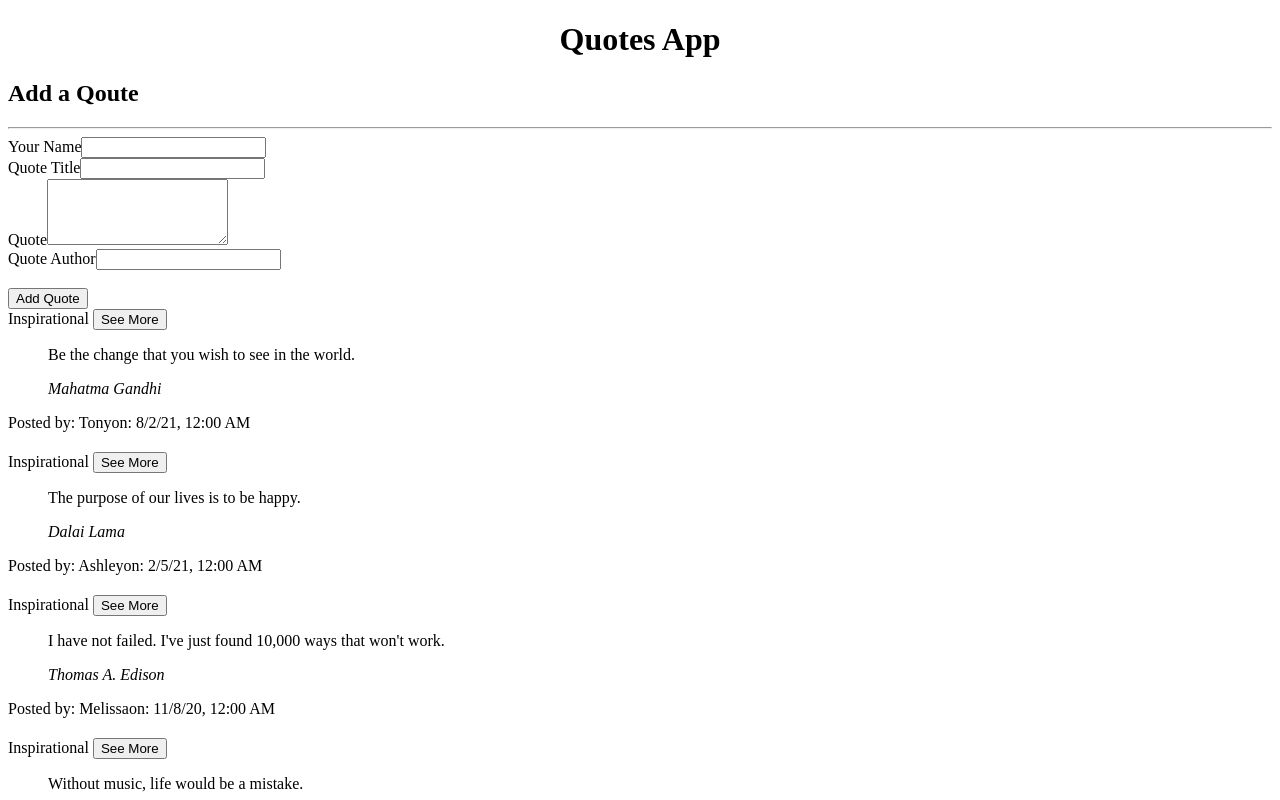
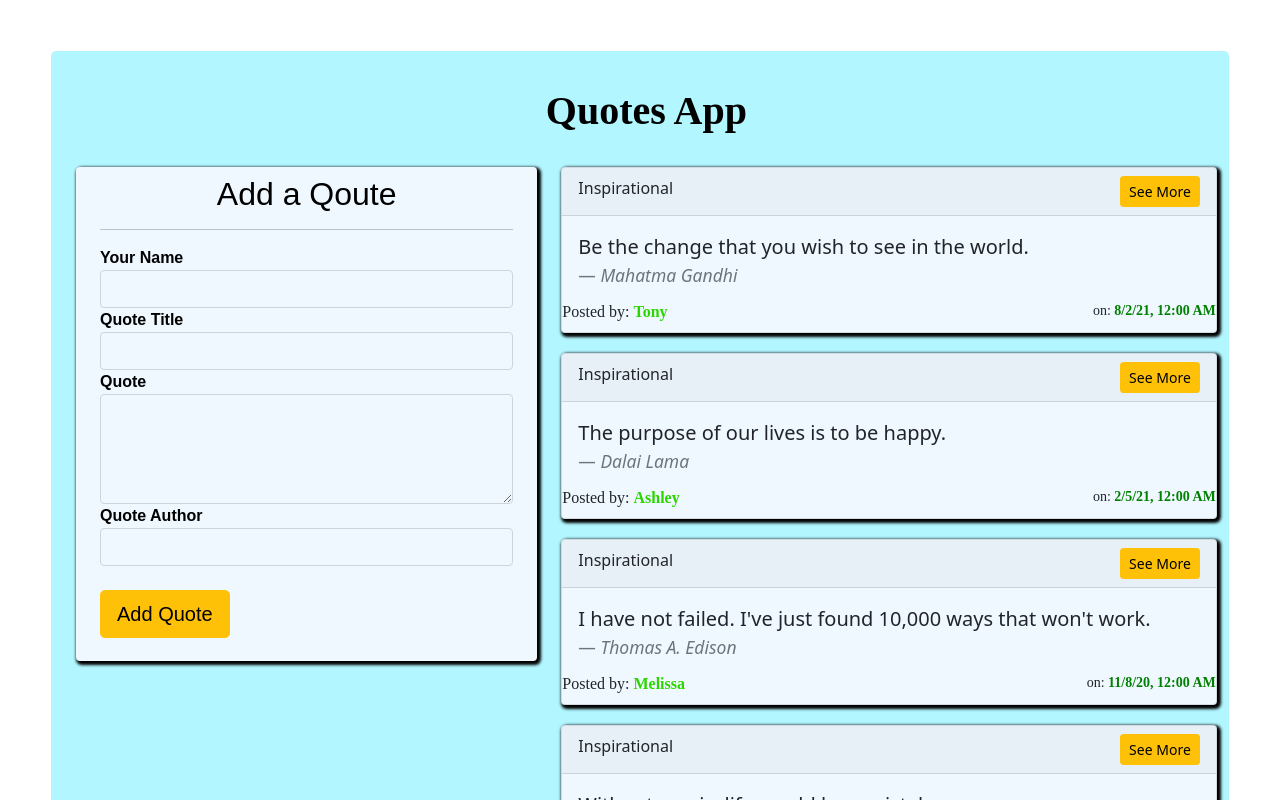
Before and after one commit to Mikemunene16/quote-app, an Angular app: page / in a window 1280 px wide. Shown: the top 800 px of the page. Built offline with nearby package versions, Linux system fonts and the light colour scheme.

Commit message:
Add style to the components

```diff
--- a/src/app/quote-form/quote-form.component.css
+++ b/src/app/quote-form/quote-form.component.css
@@ -0,0 +1,28 @@
+.form-control{
+    color: black;
+    background: transparent;
+    font-weight: 570;
+  }
+  label{
+    color: black;
+    font-weight: 600;
+  }
+  /*hr{
+    width: 50%;
+    height: 2px;
+    background-color: orange;
+  }*/
+  .heading{
+    color: black;
+    text-align: center;
+    padding-top: 2%;
+  }
+  .container-fluid{
+    background-color: aliceblue;
+    box-shadow: 2px 2px 3px 2px black;
+    border-radius: 4px;
+    padding-bottom: 5%;
+    /*box-shadow: 2px 2px 3px 2px black;*/
+    font-family:Arial, Helvetica, sans-serif;
+    margin-bottom: 5%;
+  }
--- a/src/app/quote-form/quote-form.component.html
+++ b/src/app/quote-form/quote-form.component.html
@@ -1,3 +1,4 @@
+
 <div class="container-fluid">
     <h2 class="heading">Add a Qoute</h2>
     <hr>
@@ -6,10 +7,10 @@
             <label for="name">Your Name</label>
             <input type="text" class="form-control" id="name"  [(ngModel)]="quoted.name" name="name" #name='ngModel' minlength="3" required>
             <div *ngIf="name.invalid && name.dirty" class="alert alert-danger">
-                <div *ngIf="name.errors?.required">
+                <div *ngIf="name.errors?.['required']">
                     Your name is required.
                 </div>
-                <div *ngIf="name.errors?.minlength">
+                <div *ngIf="name.errors?.['minlength']">
                   Name is at least 3 characters long.
                 </div>
               </div>
@@ -20,7 +21,7 @@
             <label for="name">Quote Title</label>
             <input type="text" required class="form-control" id="title" [(ngModel)]="quoted.title" name="title" #title='ngModel'>
             <div *ngIf="title.invalid && title.dirty" class="alert alert-danger">
-                <div *ngIf="title.errors?.required">
+                <div *ngIf="title.errors?.['required']">
                     Title is required.
                 </div>
               </div>
@@ -31,7 +32,7 @@
             <label for="description">Quote</label>
             <textarea class="form-control" id="quote" rows="4" required [(ngModel)]="quoted.quote" name="quote" #quote='ngModel'></textarea>
             <div *ngIf="quote.invalid && quote.dirty" class="alert alert-danger">
-                <div *ngIf="quote.errors?.required">
+                <div *ngIf="quote.errors?.['required']">
                     Quote can not be empty.
                 </div>
               </div>
@@ -42,7 +43,7 @@
             <label for="name">Quote Author</label>
             <input type="text" required class="form-control" id="author" id="author"[(ngModel)]="quoted.author" name="author" #author='ngModel'>
             <div *ngIf="title.invalid && title.dirty" class="alert alert-danger">
-                <div *ngIf="title.errors?.required">
+                <div *ngIf="title.errors?.['required']">
                     Author Name is required.
                 </div>
               </div>
--- a/src/app/quotes-detail/quotes-detail.component.css
+++ b/src/app/quotes-detail/quotes-detail.component.css
@@ -0,0 +1,29 @@
+#delete{
+    font-size: 20px;
+    margin-right: 2%;
+  }
+  #del{
+    float:right;
+  }
+  #like{
+    font-size: 16px;
+  }
+  #dislike{
+    font-size: 16px;
+  }
+  .hate{
+    margin-left: 10px;
+    background-color: brown;
+    color: white;
+  }
+  hr{
+    background-color: darkcyan;
+  }
+  #buttons{
+    margin-top: 5%;
+    margin-bottom: 10%;
+  }
+  #when{
+    float:right;
+    font-family: 'Handlee', cursive;
+  }
--- a/src/app/quotes-detail/quotes-detail.component.html
+++ b/src/app/quotes-detail/quotes-detail.component.html
@@ -1,4 +1,4 @@
-<h6 class="card-subtitle mb-2 text-muted"> <cite title="Source Title">{{quoty.author}}</cite>  <span id="when">Posted: {{quoty.datePosted|dataPipe}} days ago.</span> </h6>
+<h6 class="card-subtitle mb-2 text-muted"> <cite title="Source Title">{{quoty.name}}</cite>  <span id="when"> Posted: {{quoty.datePosted|dataPipe}} days ago.</span> </h6>
 <div class="container-fluid" id="buttons">
   <button class="btn btn-sm btn-success" (click)='upvote()'>{{quoty.likes}} <i class="fa fa-thumbs-up" id="like"></i></button>
   <button class="btn btn-sm hate" id="hate" (click)='downvote()'>{{quoty.dislikes}} <i class="fa fa-thumbs-down" id="dislike"></i></button>
--- a/src/app/quotes/quotes.component.css
+++ b/src/app/quotes/quotes.component.css
@@ -0,0 +1,58 @@
+h1{
+    font-family: 'Special Elite', cursive;
+    color: black;
+    text-align: center;
+    font-weight: bolder;
+    padding-bottom: 2%;
+    padding-top: 2%;
+  }
+  h4{
+    font-family: 'Architects Daughter', cursive;
+  }
+  span{
+    font-family: 'Architects Daughter', cursive;
+  }
+  .overlay{
+
+    /* background-color: #575151; */
+    background-color:rgba(0, 225, 255, 0.301);
+    background-position: center;
+    border-radius: 5px;
+    margin-top:4%;
+    margin-left: 4%;
+    margin-right: 4%;
+    margin-bottom: 5%;
+    padding-top: 1%;
+    padding-left: 1%;
+    padding-bottom: 5%;
+  }
+  #name{
+    color:rgb(43, 214, 0);
+    font-weight: 700;
+  }
+  .all-cards{
+    display: flex;
+    flex-wrap: wrap;
+    justify-content: space-around;
+  }
+  #quotes-button{
+    float: right;
+  }
+  .card{
+    margin-bottom: 2%;
+    background-color: aliceblue;
+    box-shadow: 2px 2px 3px 2px black;
+  }
+  #date{
+    float: right;
+    font-size: 14px;
+  }
+  #datecolor{
+    color: green;
+    font-weight: 700;
+  }
+  .card-text{
+    font-family: 'Handlee', cursive;
+    font-weight: 570;
+    font-size: 18px;
+  }
--- a/src/app/quotes/quotes.component.html
+++ b/src/app/quotes/quotes.component.html
@@ -19,7 +19,7 @@
             </blockquote>
           </div>
 
-          <span class="card-subtitle mb-2">Posted by: <span id="name">{{quote.name}}</span><span id="date">on: <span id="datecolor">{{quote.datePosted|date:'short'}}</span></span></span>
+          <span class="card-subtitle mb-2">Posted by: <span id="name">{{quote.name}}</span><span id="date"> on: <span id="datecolor">{{quote.datePosted|date:'short'}}</span></span></span>
 
         </div>
       </div>
--- a/src/index.html
+++ b/src/index.html
@@ -6,6 +6,8 @@
   <base href="/">
   <meta name="viewport" content="width=device-width, initial-scale=1">
   <link rel="icon" type="image/x-icon" href="favicon.ico">
+  <link href="https://cdn.jsdelivr.net/npm/bootstrap@5.1.3/dist/css/bootstrap.min.css" rel="stylesheet" integrity="sha384-1BmE4kWBq78iYhFldvKuhfTAU6auU8tT94WrHftjDbrCEXSU1oBoqyl2QvZ6jIW3" crossorigin="anonymous">
+  <script src="https://cdn.jsdelivr.net/npm/bootstrap@5.1.3/dist/js/bootstrap.bundle.min.js" integrity="sha384-ka7Sk0Gln4gmtz2MlQnikT1wXgYsOg+OMhuP+IlRH9sENBO0LRn5q+8nbTov4+1p" crossorigin="anonymous"></script>
 </head>
 <body>
   <app-root></app-root>
```
